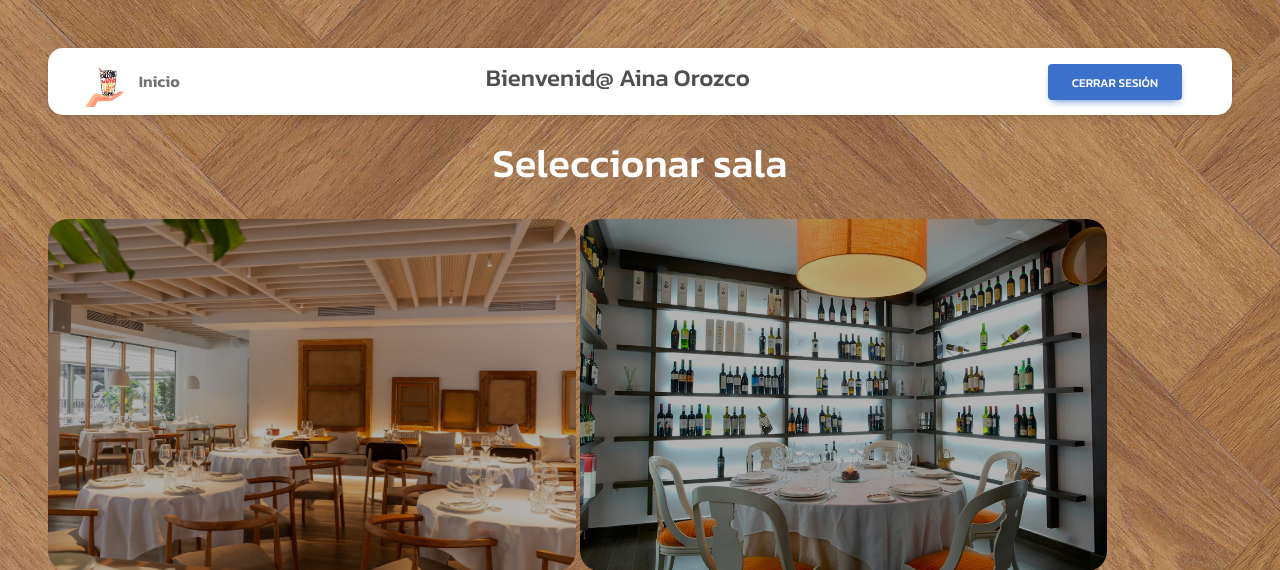
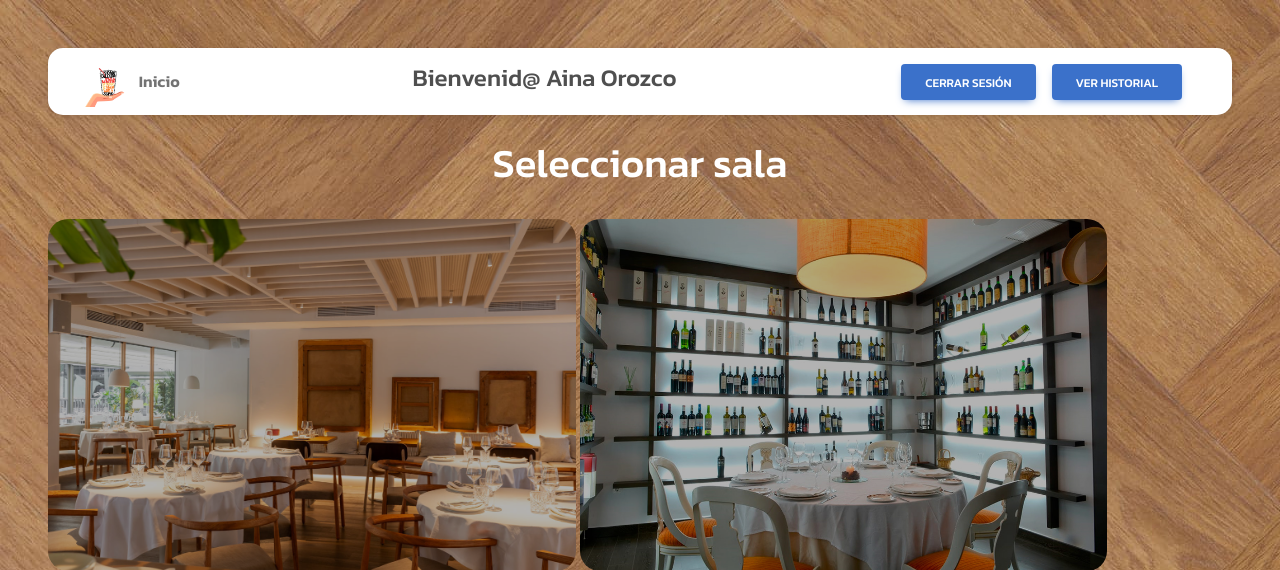
Before and after one commit to ainaorozcogonzalez/DAW2---PR01---RICK-DECKARD, a PHP site: page /Manager/manager_home.php in a window 1280 px wide. Shown: the top 570 px of the page. Run offline with PHP 8.4, Linux system fonts and the light colour scheme; a user stored in the database is signed in.

Commit message:
NavBar V2

```diff
--- a/Manager/manager_home.php
+++ b/Manager/manager_home.php
@@ -36,6 +36,9 @@ if (!isset($_SESSION['nombre'])) {
                     <a href="../CerrarSesion.php" class="btn btn-primary me-3">
                         Cerrar sesión
                     </a>
+                </div>
+                <div class="button-container">
+                    <button onclick="window.location.href = 'historial.php';" class="btn btn-primary me-3">Ver Historial</button>
                 </div>
             </div>
         </div>
```
Also changed, not shown: Manager/historial.php (renamed from Camarero/historial.php).
